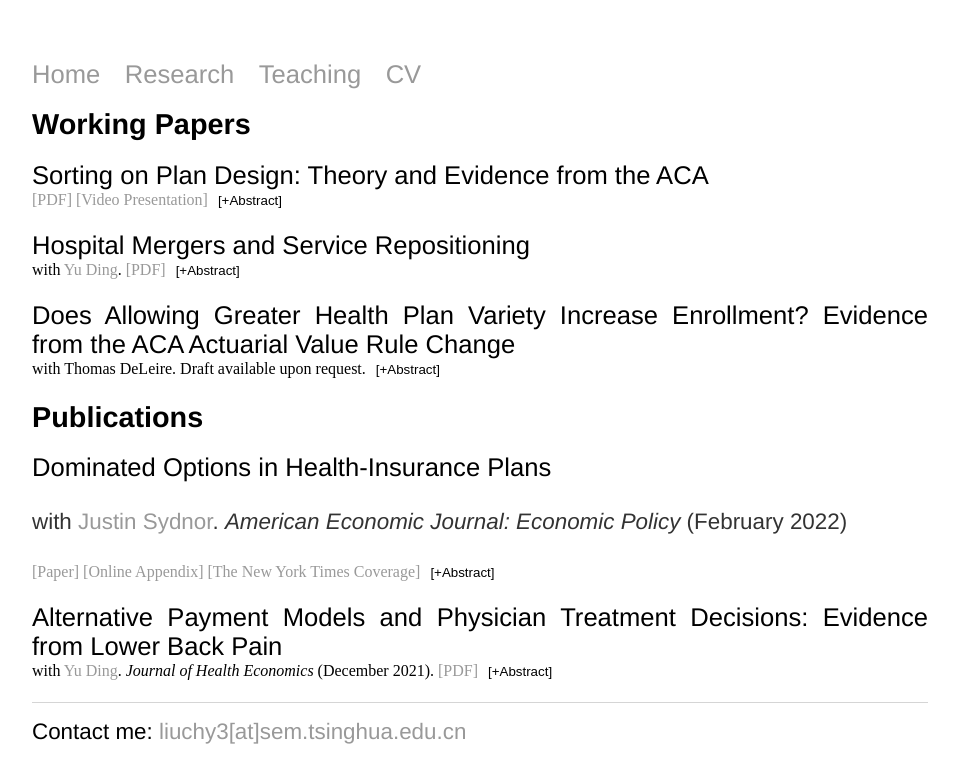
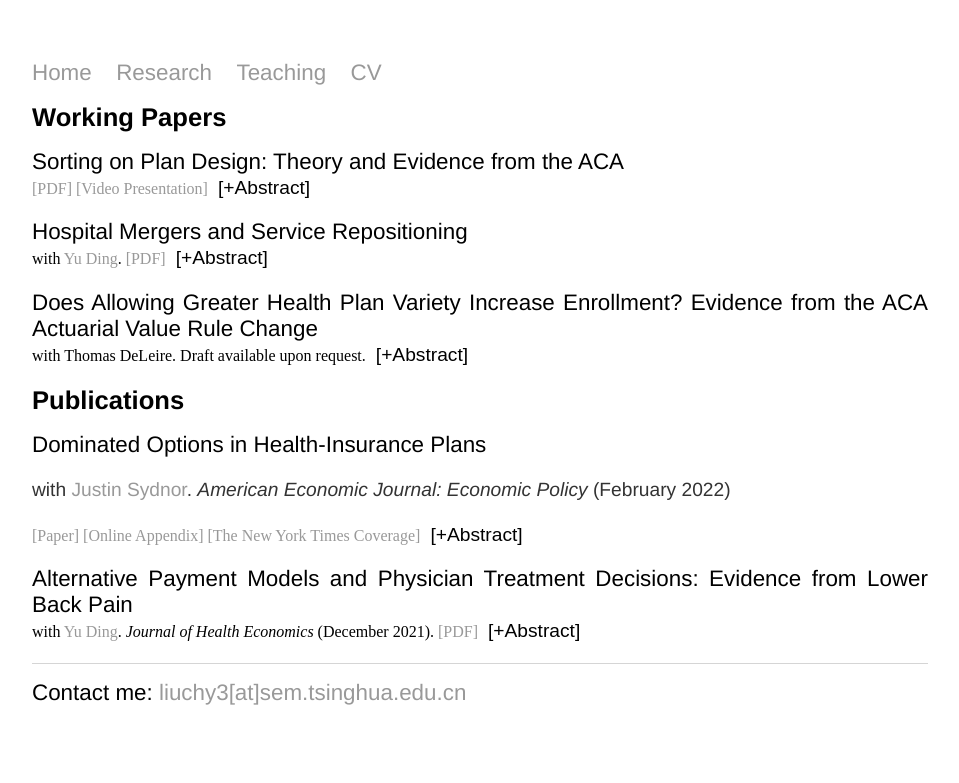
Before and after one commit to trifen/feng3hu.github.io, a Jekyll site: the page built from research.html, in a window 1280 px wide. Shown: the top 783 px of the page, without its empty margins (160-1119 px from the left). Built offline with Jekyll 4.4.1, drawn with Linux system fonts in a browser that asks for light colours.

Commit message:
Update main.css

```diff
--- a/css/main.css
+++ b/css/main.css
@@ -6,12 +6,12 @@ nav ul, footer ul {
     font-family:'Helvetica', 'Arial', 'Sans-Serif';
     padding: 0px;
     list-style: none;
-    font-weight: 300;
+    font-weight: 200;
 }
 nav ul li{
     display: inline;
     margin-right: 20px;
-    font-size: 1.6em;
+    font-size: 1.4em;
 }
 footer ul li{
     display: inline;
@@ -27,19 +27,19 @@ a:hover {
     text-decoration: underline;
 }
 h1 {
-    font-size: 1.8em;
+    font-size: 1.6em;
     font-family:'Helvetica', 'Arial', 'Sans-Serif';
 }
 h2 {
-    font-size: 1.6em;
+    font-size: 1.4em;
     font-family:'Helvetica', 'Arial', 'Sans-Serif';
     margin-bottom: 1px;
     margin-top: 15px;
     font-weight: 500;
 }
 p {
-    font-size: 1.4em;
-    line-height: 1.6em;
+    font-size: 1.2em;
+    line-height: 1.4em;
     color: #333;
     font-family:'Helvetica', 'Arial', 'Sans-Serif';
 }
@@ -55,3 +55,34 @@ ul.posts {
 ul.posts li {
     list-style: none;
 }
+
+.collapsible {
+    background-color: white;
+    color: black;
+    cursor: pointer;
+    border: none;
+    text-align: left;
+    outline: none;
+    font-size: 1.2em;
+}
+
+.active, .collapsible:hover {
+background-color: white;
+}
+
+.collapsible:after {
+content: '\002B';
+color: white;
+float: right;
+}
+
+.active:after {
+content: "\2212";
+}
+
+.content {
+max-height: 0;
+overflow: hidden;
+transition: max-height 0.2s ease-out;
+background-color: white;
+}
```
